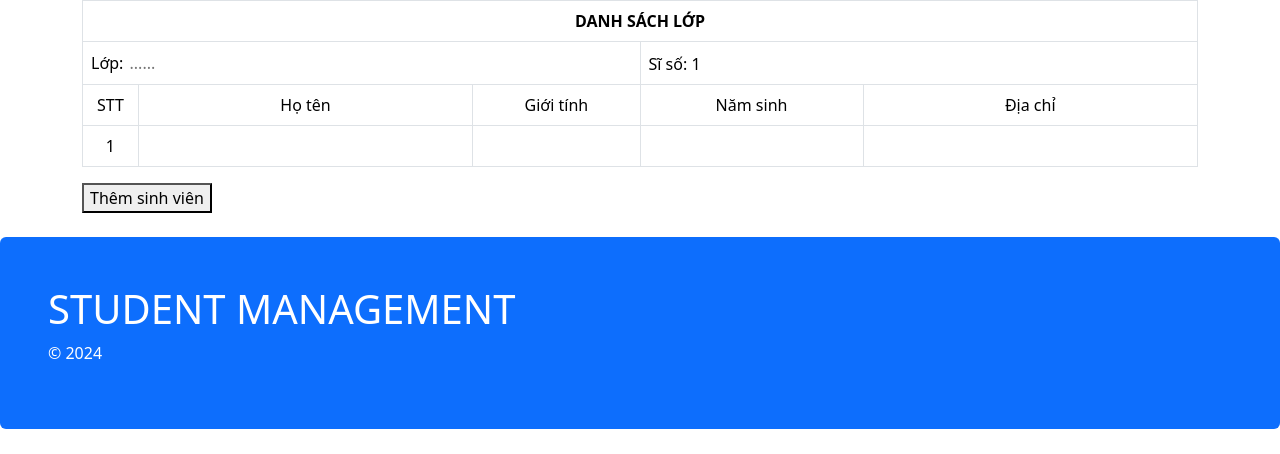
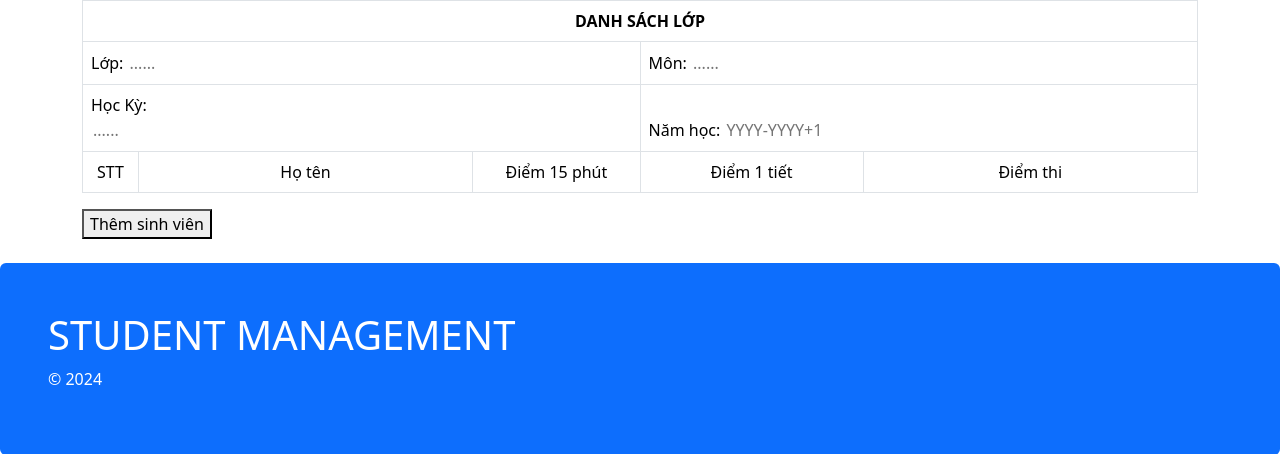
Before and after one commit to nky22112002/CNPM, a Flask app: page /point in a window 1280 px wide. Shown: the part 56-510 px from the top of the page. Run offline with Flask 3, Linux system fonts and the light colour scheme.

Commit message:
point html

```diff
--- a/templates/point.html
+++ b/templates/point.html
@@ -14,8 +14,16 @@
                     <td colspan="3" style="width: 50%;">Lớp:
                         <input type="text" name="lop" placeholder="......" style="border: none; outline: none; background-color: transparent; width: 90%;" />
                     </td>
-                    <td colspan="2" style="width: 50%;">Sĩ số:
-                        <span id="siSo">1</span>
+                    <td colspan="2" style="width: 50%;">Môn:
+                        <input type="text" name="mon" placeholder="......" style="border: none; outline: none; background-color: transparent; width: 90%;" />
+                    </td>
+                </tr>
+                <tr>
+                    <td colspan="3" style="width: 50%;">Học Kỳ:
+                        <input type="text" name="hoc-ky" placeholder="......" style="border: none; outline: none; background-color: transparent; width: 90%;" />
+                    </td>
+                    <td colspan="2" style="width: 50%;">Năm học:
+                        <input type="text" name="nam-hoc" placeholder="YYYY-YYYY+1" style="border: none; outline: none; background-color: transparent; width: 80%;" />
                     </td>
                 </tr>
             </thead>
@@ -24,17 +32,11 @@
                 <tr style="text-align: center;">
                     <td style="width: 5%;">STT</td>
                     <td style="width: 30%;">Họ tên</td>
-                    <td style="width: 15%;">Giới tính</td>
-                    <td style="width: 20%;">Năm sinh</td>
-                    <td style="width: 30%;">Địa chỉ</td>
+                    <td style="width: 15%;">Điểm 15 phút</td>
+                    <td style="width: 20%;">Điểm 1 tiết</td>
+                    <td style="width: 30%;">Điểm thi</td>
                 </tr>
-                <tr style="text-align: center;">
-                    <td style="width: 5%;">1</td>
-                    <td style="width: 30%;"></td>
-                    <td style="width: 15%;"></td>
-                    <td style="width: 20%;"></td>
-                    <td style="width: 30%;"></td>
-                </tr>
+
 
             </tbody>
         </table>
```
